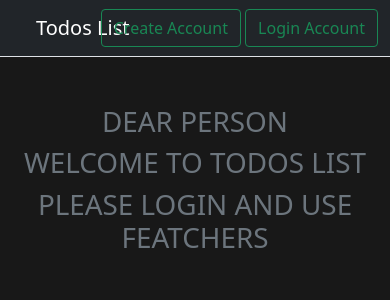
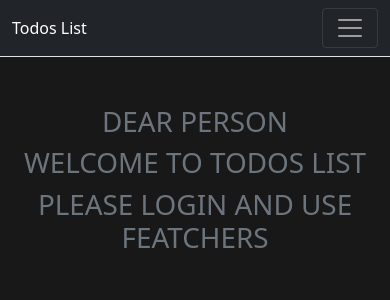
Before and after one commit to Abdul-Basit-Ansari/Hosted-Todos-List, a Django app: page / in a window 390 px wide. Shown: the top 300 px of the page. Run offline with Django 3.2, Linux system fonts and the light colour scheme.

Commit message:
Make Responsive

```diff
--- a/templates/base.html
+++ b/templates/base.html
@@ -56,21 +56,23 @@
         .bl {
             margin-right: -60%;
         }
+
+        @media screen and (min-width:500px) {
+            .emailchange::after {
+                content: "@example.com";
+            }
+
+        }
+
+        @media (max-width:500px) and (min-width:10px) {
+            .emailchange::after {
+                content: "@";
+            }
+           .usernametext{
+            font-size:1rem;
+           }
+        }
     </style>
-    <div class="navbar navbar-dark border-bottom bordr-secondary bg-dark">
-        <div class="container-fluid">
-            <a class="mx-4 navbar-brand" href="/">{% block username %}{% endblock username %}{% if user.is_authenticated %}'s |{% endif %} Todos List</a> {% if not user.is_authenticated %}
-
-
-            <div class="btr">
-
-                <!-- model -->
-                <button type="button" class="btn btn-outline-success" data-bs-toggle="modal" data-bs-target="#exampleModalcreate">Create Account</button>
-
-
-                <!-- model -->
-                <button type="button" class="btn btn-outline-success" data-bs-toggle="modal" data-bs-target="#exampleModallogin">Login Account</button>
-            </div>
 
 
 
@@ -83,15 +85,28 @@
 
 
 
+    <nav class="navbar navbar-expand-md navbar-dark border-bottom bordr-secondary bg-dark">
+        <div class="container-fluid">
+            <a class="navbar-brand usernametext" href="#">  {% block username %}{% endblock username %}{% if user.is_authenticated %}'s |{% endif %} Todos List</a>
+            <button class="navbar-toggler" type="button" data-bs-toggle="collapse" data-bs-target="#navbarNav" aria-controls="navbarNav" aria-expanded="false" aria-label="Toggle navigation">
+            <span class="navbar-toggler-icon"></span>
+          </button>
+            <div class="collapse navbar-collapse" id="navbarNav">
+                <ul class="navbar-nav">
+             {% if not user.is_authenticated %}
+                    <li class="nav-item">
+                         <!-- model -->
+                        <button type="button" class="btn btn-outline-success m-1 " data-bs-toggle="modal" data-bs-target="#exampleModalcreate">Create Account</button>
+                    </li>
+                    <li class="nav-item">
+                        <!-- model -->
+                        <button type="button" class="btn btn-outline-success m-1" data-bs-toggle="modal" data-bs-target="#exampleModallogin">Login Account</button>
+                    </li>
 
-
-
-
-
-            <!-- Modal -->
+                             <!-- Modal -->
             <div class="modal fade " id="exampleModalcreate" tabindex="-1" aria-labelledby="exampleModalLabel" aria-hidden="true">
                 <div class="modal-dialog ">
-                    <div class="modal-content  p-5 bg-dark text-muted">
+                    <div class="modal-content  p-4 bg-dark text-muted">
                         <div class="modal-header">
                             <h5 class="modal-title" id="exampleModalLabel">Create Account</h5>
                             <button type="button" class="btn-close" data-bs-dismiss="modal" aria-label="Close"></button>
@@ -102,31 +117,31 @@
                                 {% csrf_token %}
                                 <div class="input-group mb-3 ">
                                     <span class="input-group-text bg-success text-dark border-dark" id="basic-addon1 ">Enter</span>
-                                    <input type="text" class="form-control bg-dark text-success border-success" name="fname" placeholder="First Name" aria-label="Username" aria-describedby="basic-addon1">
+                                    <input required type="text" class="form-control bg-dark text-success border-success" name="fname" placeholder="First Name" aria-label="Username" aria-describedby="basic-addon1">
                                 </div>
                                 <div class="input-group mb-3 ">
                                     <span class="input-group-text bg-success text-dark border-dark " id="basic-addon1 ">Enter</span>
-                                    <input type="text" class="form-control bg-dark text-success border-success " name="lname" placeholder="Last Name " aria-label="Username " aria-describedby="basic-addon1 ">
+                                    <input required type="text" class="form-control bg-dark text-success border-success " name="lname" placeholder="Last Name " aria-label="Username " aria-describedby="basic-addon1 ">
                                 </div>
 
                                 <div class="input-group mb-3 ">
-                                    <input type="email" name="email" class="form-control bg-dark text-success border-success " placeholder="Email Address " aria-label="Email Address " aria-describedby="basic-addon2 ">
-                                    <span class="input-group-text bg-success text-dark border-dark " id="basic-addon2 ">@example.com</span>
+                                    <input required type="email" name="email" class="form-control bg-dark text-success border-success " placeholder="Email Address " aria-label="Email Address " aria-describedby="basic-addon2 ">
+                                    <span class="input-group-text bg-success text-dark border-dark emailchange" id="basic-addon2 "></span>
                                 </div>
 
 
 
                                 <div class="input-group mb-3 ">
-                                    <input type="password" class="form-control bg-dark text-success border-success" name="pass1" placeholder="Create Password " aria-label="Create Password ">
+                                    <input required type="password" class="form-control bg-dark text-success border-success" name="pass1" placeholder="Create Password " aria-label="Create Password ">
                                 </div>
                                 <div class="input-group mb-3 ">
 
                                     <!-- <span class="input-group-text bg-success text-dark border-dark ">&</span> -->
-                                    <input type="password" name="pass2" class="form-control bg-dark text-success border-success " placeholder="Confrim Password" aria-label="Confrim Password ">
+                                    <input required type="password" name="pass2" class="form-control bg-dark text-success border-success " placeholder="Confrim Password" aria-label="Confrim Password ">
                                 </div>
                                 <div class="input-group">
                                     <!-- <span class="input-group-text bg-success text-dark border-dark " id="basic-addon2 ">Create User Name & Enter Phone Number</span> -->
-                                    <input type="text" name="uname" aria-label="Username" placeholder="Create User Name" class="form-control bg-dark text-success border-success  ">
+                                    <input required type="text" name="uname" aria-label="Username" placeholder="Create User Name" class="form-control bg-dark text-success border-success  ">
                                 </div>
 
                                 <div class="modal-footer">
@@ -147,7 +162,7 @@
             <!-- Modal -->
             <div class="modal fade" id="exampleModallogin" tabindex="-1" aria-labelledby="exampleModalLabel" aria-hidden="true">
                 <div class="modal-dialog ">
-                    <div class="modal-content p-5 bg-dark text-muted">
+                    <div class="modal-content p-4 bg-dark text-muted">
                         <div class="modal-header">
                             <h5 class="modal-title " id="exampleModalLabel">Login</h5>
                             <button type="button" class="btn-close" data-bs-dismiss="modal" aria-label="Close"></button>
@@ -159,11 +174,11 @@
 
                             <div class="input-group mb-3 ">
                                 <span class="input-group-text bg-success text-dark border-dark" id="basic-addon1 ">Enter</span>
-                                <input type="text " class="form-control bg-dark text-success border-success " name="uname" placeholder="User Name" aria-label="Username " aria-describedby="basic-addon1 ">
+                                <input required type="text " class="form-control bg-dark text-success border-success " name="uname" placeholder="User Name" aria-label="Username " aria-describedby="basic-addon1 ">
                             </div>
                             <div class="input-group mb-3 ">
                                 <span class="input-group-text bg-success text-dark border-dark " id="basic-addon1 ">Enter</span>
-                                <input type="password" class="form-control bg-dark text-success  border-success " name="password" placeholder="Password" aria-label="Password " aria-describedby="basic-addon1 ">
+                                <input required type="password" class="form-control bg-dark text-success  border-success " name="password" placeholder="Password" aria-label="Password " aria-describedby="basic-addon1 ">
                             </div>
                             <button type="submit " class="btn btn-success border-dark text-dark container my-3 ">Login</button>
                         </form>
@@ -173,12 +188,14 @@
 
             {% else %}
 
+                    <li class="nav-item">
 
-            <!-- model -->
-            <div class="btl">
-                <button type="button" class="btn btn-outline-success " data-bs-toggle="modal" data-bs-target="#exampleModaladd">Add Todo</button>
-                <a href="/logout/" class="btn btn-outline-danger mx-3 ">Logout</a>
-            </div>
+                        <button type="button" class="btn btn-outline-success m-1" data-bs-toggle="modal" data-bs-target="#exampleModaladd">Add Todo</button>
+                    </li>
+                    <li class="nav-item">
+                        <a href="/logout/" class="btn btn-outline-danger m-1 ">Logout</a>
+
+                    </li>
             <!-- Modal -->
             <div class="modal fade" id="exampleModaladd" tabindex="-1" aria-labelledby="exampleModalLabel" aria-hidden="true">
                 <div class="modal-dialog">
@@ -194,7 +211,7 @@
 
                             <div class="input-group mb-3 ">
                                 <span class="input-group-text bg-success text-dark border-dark" id="basic-addon1 ">Enter</span>
-                                <input type="text" class="form-control bg-dark text-success border-success " name="title" placeholder="Title" aria-label="Title" aria-describedby="basic-addon1 ">
+                                <input required type="text" class="form-control bg-dark text-success border-success " name="title" placeholder="Title" aria-label="Title" aria-describedby="basic-addon1 ">
                             </div>
                             <div class="input-group mb-3 ">
                                 <!-- <label for="exampleFormControlTextarea1" class="form-label">Example textarea</label> -->
@@ -207,16 +224,19 @@
             </div>
 
             {% endif %}
+                </ul>
+            </div>
+        </div>
+    </nav>
 
 
 
 
 
-        </div>
-    </div>
 
 
-    </div>
+
+
 
 
 
--- a/templates/index.html
+++ b/templates/index.html
@@ -2,7 +2,7 @@
 <!-- title -->
 {% block title %} Todos List {% endblock title %}
 <!-- username -->
-{% block username %} {{user.first_name|title}} {{user.last_name|title}}{% endblock username %}
+{% block username %} {{user.first_name|title}}{% endblock username %}
 <!-- body -->
 {% block body %}
 
@@ -15,7 +15,7 @@
 
 {% if user.is_authenticated %} {% load humanize %} {% for todo in todos%}
 
-<div class="container my-5 mx-5">
+<div class="container my-5" style="margin-left: 10%; width:90vw">
     <h1 class="text-muted d-inline">{{todo.title|title}}</h1>
     <p class="text-muted mx-2 d-inline">{{todo.time|naturaltime}}</p>
 
@@ -50,15 +50,15 @@
 {% endfor %} {% else %}
 <div class="msg text-secondary text-center mt-5">
 
-    <h1>
+    <h1 class="mymsgs">
 
         DEAR PERSON
     </h1>
-    <h1>
+    <h1 class="mymsgs">
 
         WELCOME TO TODOS LIST
     </h1>
-    <h1>
+    <h1 class="mymsgs">
         PLEASE LOGIN AND USE FEATCHERS
     </h1>
 
--- a/todo/settings.py
+++ b/todo/settings.py
@@ -31,7 +31,6 @@ DEBUG = False
 
 
 ALLOWED_HOSTS = ["tasks-list-django.herokuapp.com","localhost","127.0.0.1"]
-# ALLOWED_HOSTS = ["*"]
 
 
 # Application definition
```
Also changed, not shown: db.sqlite3.
